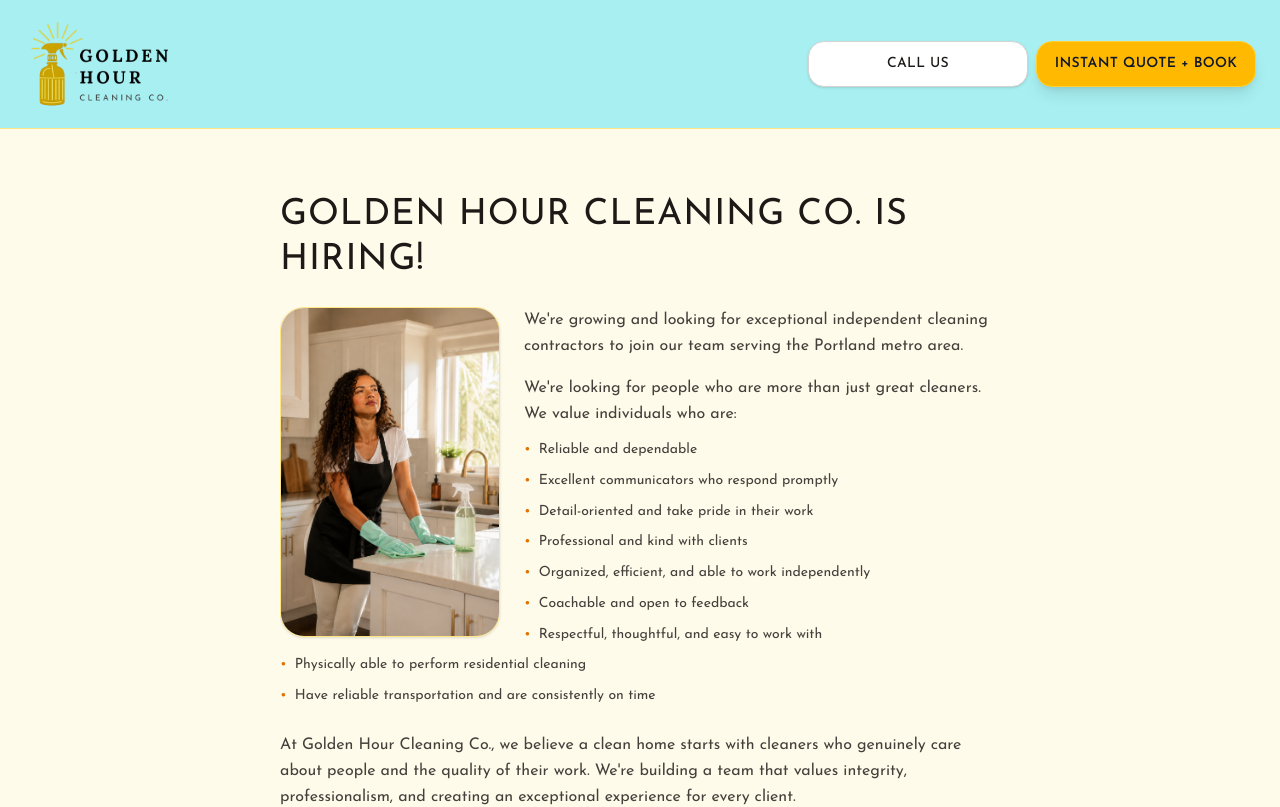
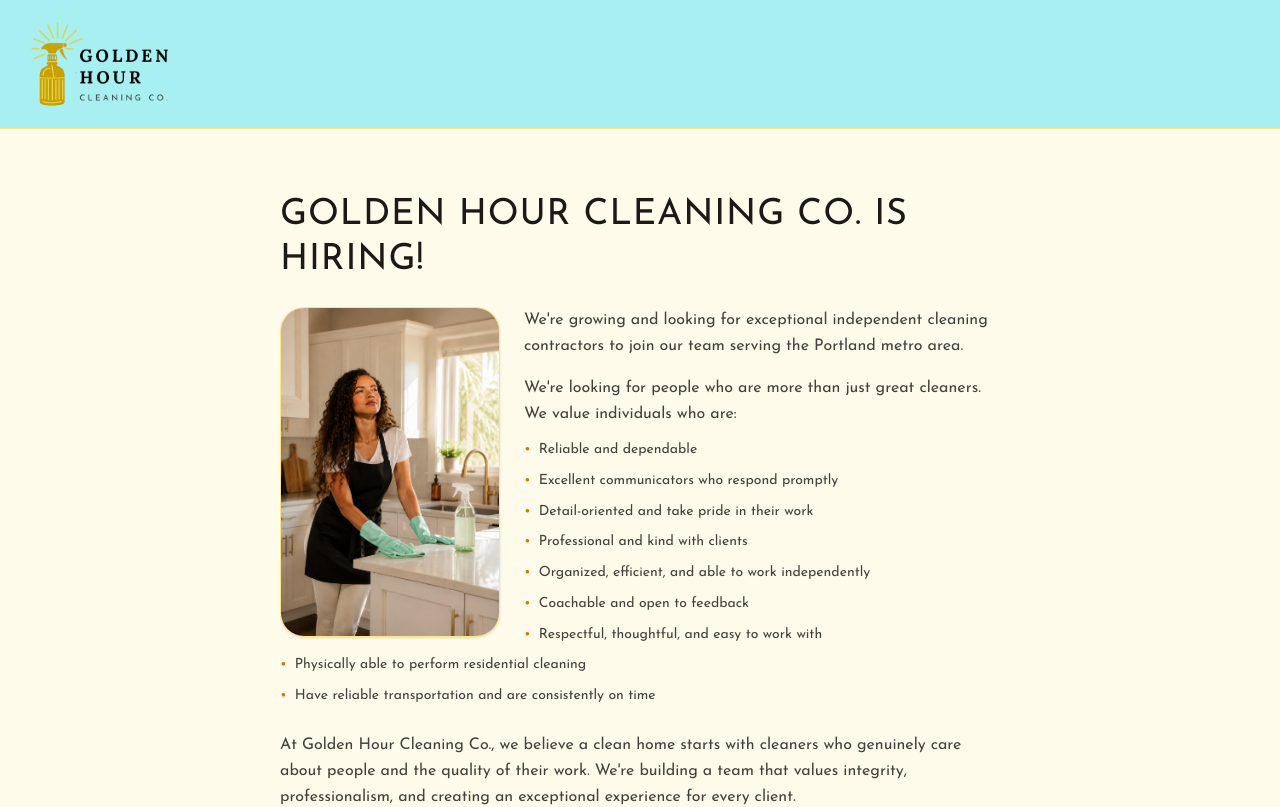
Before and after one commit to service-tools-studio/golden-hour-cleaning-co, a Next.js app: page /careers in a window 1280 px wide. Shown: the top 807 px of the page. Built offline with nearby package versions, Linux system fonts and the light colour scheme.

Commit message:
careers page header

```diff
--- a/src/app/careers/page.tsx
+++ b/src/app/careers/page.tsx
@@ -12,10 +12,7 @@
 export default function CareersPage() {
   return (
     <>
-      <ServicesPageHeader
-        quoteHref="/residential/services#quote"
-        showStickyMobileCtas={false}
-      />
+      <ServicesPageHeader showCtas={false} />
 
       <main className="min-h-screen bg-amber-50 text-stone-900">
         <article className="mx-auto max-w-3xl px-6 py-12 md:py-16">
--- a/src/components/residential/ServicesPageHeader.tsx
+++ b/src/components/residential/ServicesPageHeader.tsx
@@ -9,7 +9,7 @@
   backHref?: string;
   onBack?: () => void;
   quoteHref?: string;
-  showStickyMobileCtas?: boolean;
+  showCtas?: boolean;
 };
 
 export default function ServicesPageHeader({
@@ -17,7 +17,7 @@
   backHref,
   onBack,
   quoteHref,
-  showStickyMobileCtas = true,
+  showCtas = true,
 }: ServicesPageHeaderProps) {
   const backClassName =
     "uppercase tracking-wide mt-2 inline-flex items-center gap-1.5 text-sm font-semibold text-stone-700 underline-offset-4 hover:underline";
@@ -51,13 +51,15 @@
               </button>
             ) : null}
           </div>
-          <div className="hidden lg:flex shrink-0 items-center gap-2">
-            <HeaderCTAButtons quoteHref={quoteHref} />
-          </div>
+          {showCtas ? (
+            <div className="hidden lg:flex shrink-0 items-center gap-2">
+              <HeaderCTAButtons quoteHref={quoteHref} />
+            </div>
+          ) : null}
         </div>
       </header>
 
-      {showStickyMobileCtas ? (
+      {showCtas ? (
         <div
           className="w-full lg:hidden sticky top-0 z-[100000] border-b border-amber-200 bg-brand/95 px-6 py-3 shadow-sm backdrop-blur-sm"
           aria-label="Quick actions"
```
